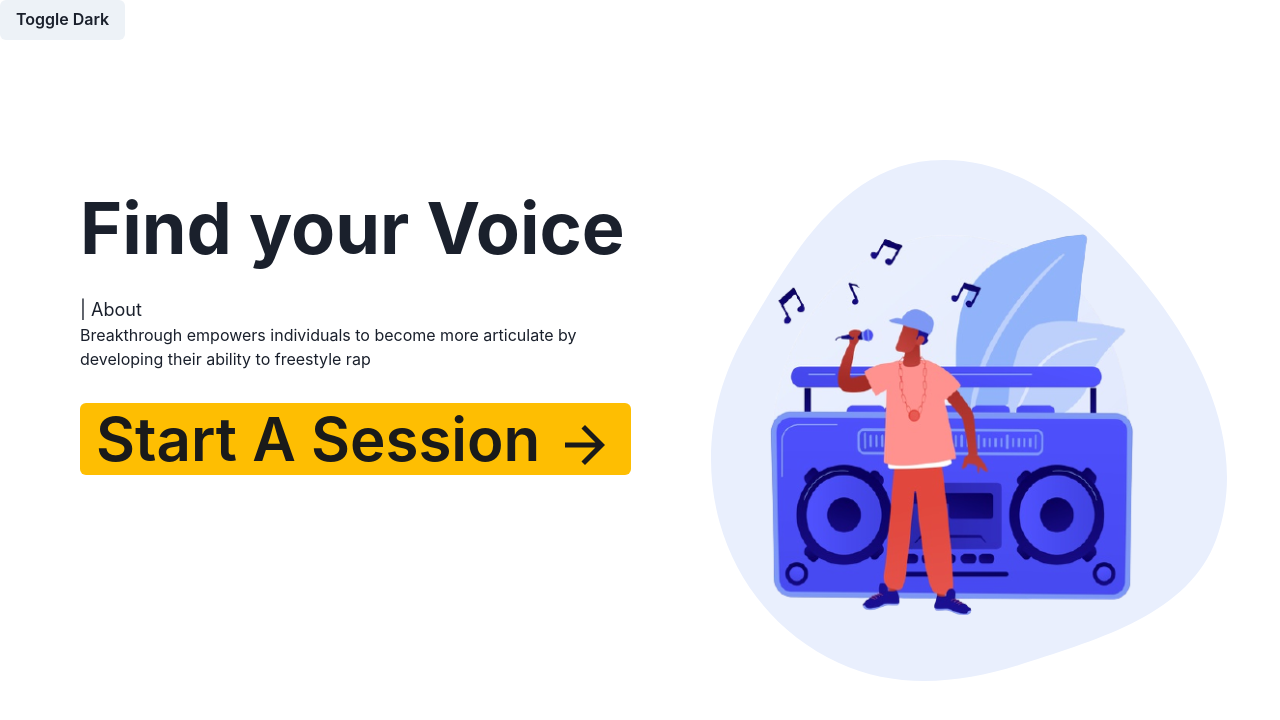
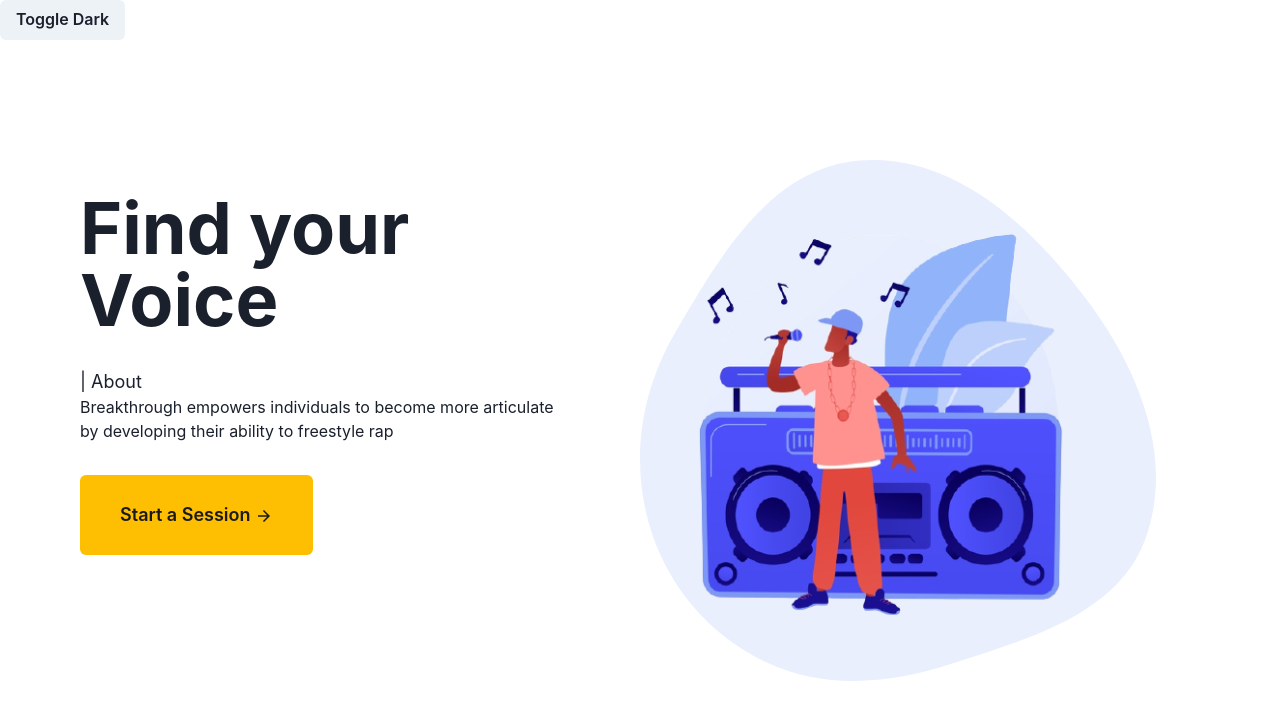
Before and after one commit to eden-chan/Breakthrough, a Next.js app: page / in a window 1280 px wide. Shown: the top 720 px of the page. Built offline with nearby package versions, Linux system fonts and the light colour scheme.

Commit message:
Style Start Session Button

```diff
--- a/components/wordPrompt.tsx
+++ b/components/wordPrompt.tsx
@@ -78,8 +78,6 @@ const WordPrompt = (props) => {
     return fetchedWords.length >= 0;
   };
 
-
-
   return (
     <Center>
       <Flex direction="column" w="100%">
--- a/pages/index.tsx
+++ b/pages/index.tsx
@@ -25,7 +25,6 @@ export default function Home() {
 
   return (
     <Grid templateColumns="repeat(2, 1fr)">
-
       <GridItem colSpan={1}>
         {/* Main Section */}
         <Flex direction="column" h="60vh" w="100%" px="5rem">
@@ -44,14 +43,9 @@ export default function Home() {
           </Box>
           <Box>
             <Link href="/trainer" passHref>
-                <Button
-                  borderRadius="md"
-                  bg="#FEBE02"
-                  color="#1A1A1A"
-                  h="100%"
-                >
-                  <Text fontSize="6xl">
-                    Start A Session <ArrowForwardIcon />
+              <Button borderRadius="md" bg="#FEBE02" color="#1A1A1A" p="40px">
+                <Text fontSize="18px">
+                  Start a Session <ArrowForwardIcon />
                 </Text>{' '}
               </Button>
             </Link>
```
Lines whose indentation alone changed are shown as unchanged.
